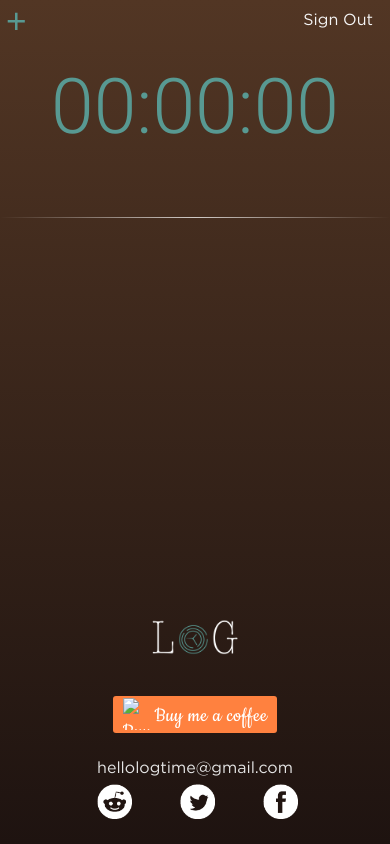
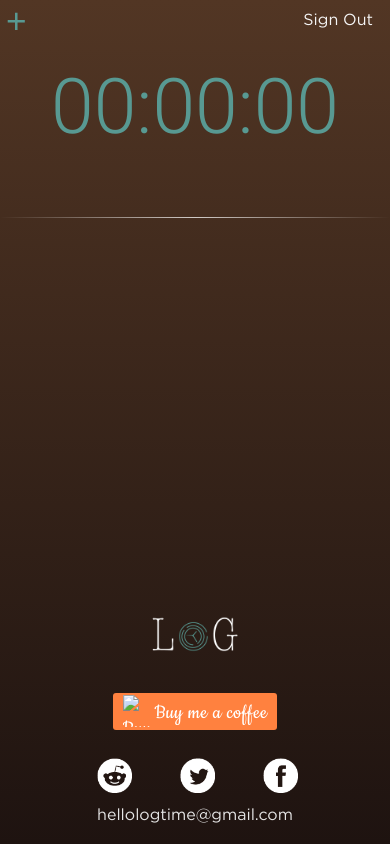
Before and after one commit to colinrlly/time-tracker, a Flask app: page / in a window 390 px wide. Run offline with Flask 2, Linux system fonts and the light colour scheme; the visitor is signed in with stand-in values (Sample User, id 1); data comes from the database, SQL or seed files in the repository; data that the repository does not hold is empty; some libraries are stand-ins or nearby versions.

Commit message:
Moved email below social icons.

```diff
--- a/static/css/styles-v0.css
+++ b/static/css/styles-v0.css
@@ -385,7 +385,7 @@ hr.style1 {
 }
 
 .email_container {
-    margin-bottom: 10px;
+    margin-bottom: 0px;
 }
 
 .email {
@@ -521,10 +521,6 @@ hr.style1 {
         margin-bottom: 20px;
     }
 
-    .email_container {
-        margin-bottom: 7px;
-    }
-
     .email {
         font-size: 1em;
     }
@@ -537,7 +533,7 @@ hr.style1 {
 
     .social_icons {
         display: flex;
-        margin-bottom: 15px;
+        margin-bottom: 25px;
         flex: 1 auto;
         justify-content: space-between;
     }
--- a/templates/index.html
+++ b/templates/index.html
@@ -116,10 +116,6 @@
                 </div>
 
                 <div class="social">
-                    <div class="email_container">
-                        <span class="email">hellologtime@gmail.com</span>
-                    </div>
-
                     <div class="social_icons">
                         <a href="https://www.reddit.com/r/LogTheApp">
                             <img class="reddit_icon social_icon" src="/static/image/reddit-icon.png" alt="Reddit Icon">
@@ -139,6 +135,10 @@
                                 alt="Facebook Icon">
                         </a>
                     </div>
+
+                    <div class="email_container">
+                        <span class="email">hellologtime@gmail.com</span>
+                    </div>
                 </div>
 
                 <div class="spacer_footer"></div>
```
Also changed, not shown: static/css/login-style.css (line endings or trailing spaces), templates/login.html (line endings or trailing spaces).
